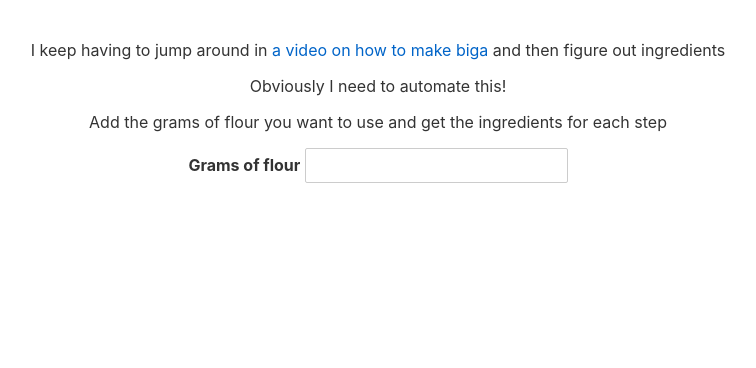
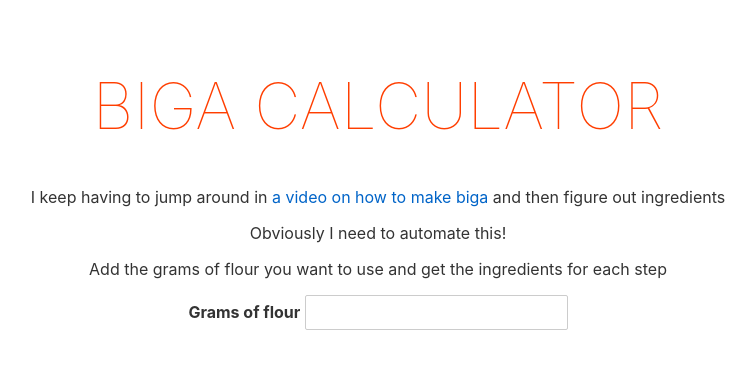
Before and after one commit to pauldambra/biga-calculator, a Svelte app: page / in a window 1280 px wide. Shown: the top 368 px of the page, without its empty margins (262-1018 px from the left). Built offline with nearby package versions, Linux system fonts and the light colour scheme.

Commit message:
add a title to the html

```diff
--- a/src/App.svelte
+++ b/src/App.svelte
@@ -9,6 +9,7 @@
 </script>
 
 <main>
+    <h1>Biga Calculator</h1>
     <p>I keep having to jump around in <a href="https://www.youtube.com/watch?v=V2RCYjVhb9w">a video on how to make
         biga</a> and then figure out ingredients</p>
     <p>Obviously I need to automate this!</p>
```
